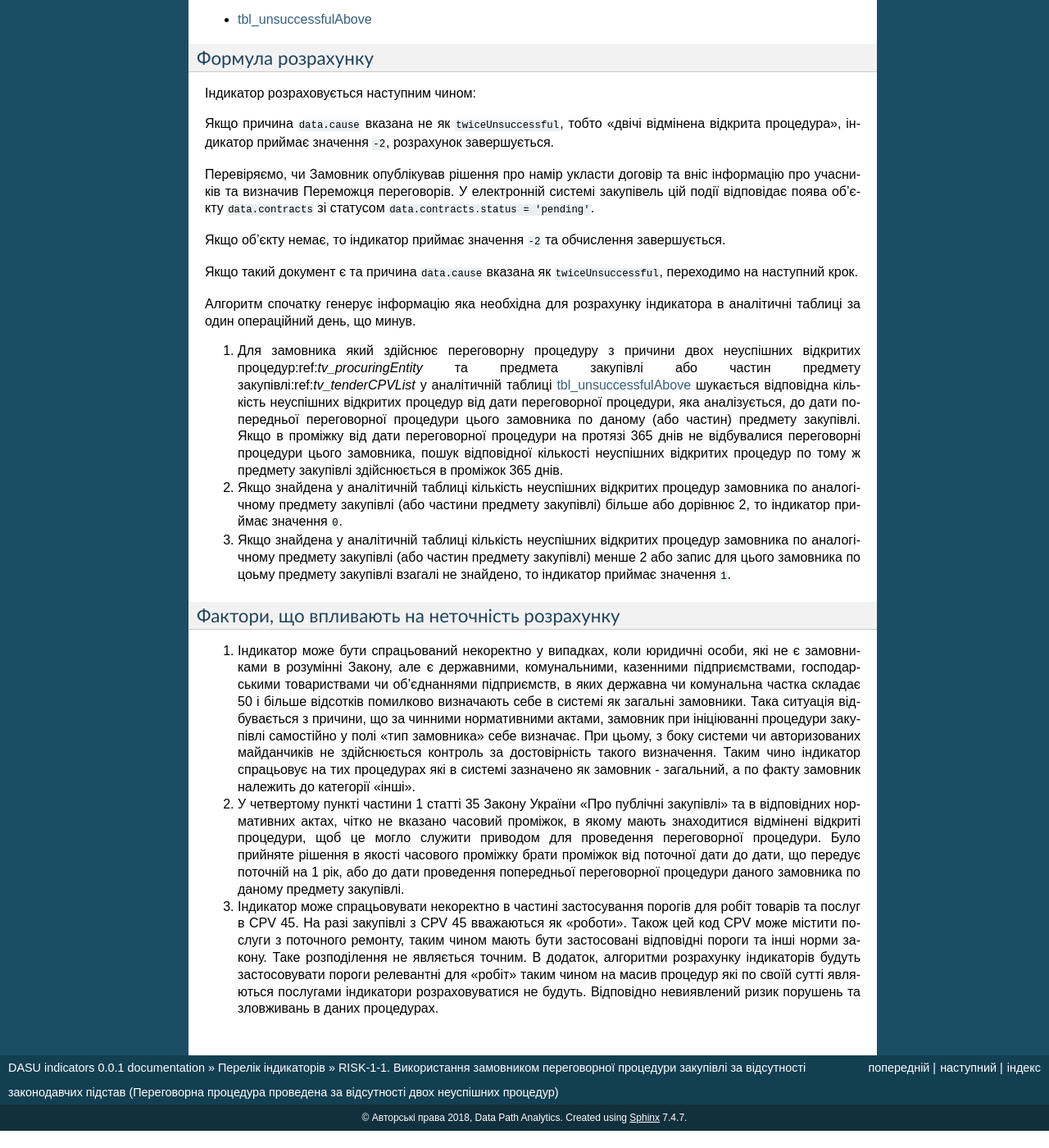
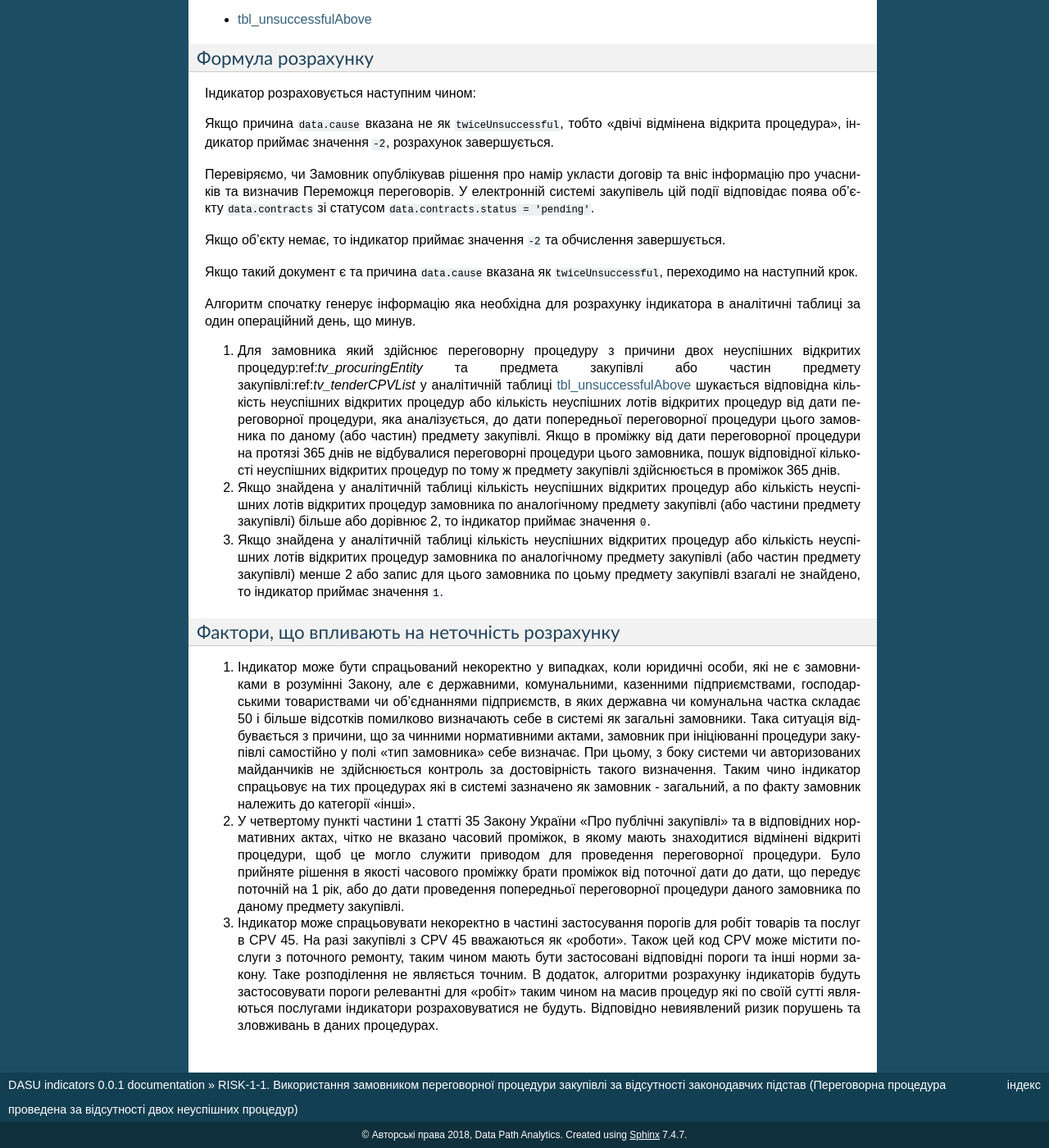
Before and after one commit to dbolshev/indicators-docs, a Sphinx documentation site: the page built from docs/RISK-1-1.rst, in a window 1280 px wide and 1400 px high, scrolled down 2438 px. Shown: the whole window at 82% size. Built offline with Sphinx 7.4.7, drawn with Linux system fonts in a browser that asks for light colours; pages that are not in the unit, such as notebooks, are missing from menus; before the commit the page ends 3817 px from its top, so only the background shows below that; some of the changed text lies outside the part shown.

Commit message:
Update and rename RISK1-1.rst to RISK-1-1.rst

```diff
--- a/docs/RISK1-1.rst
+++ b/docs/RISK-1-1.rst
@@ -125,11 +125,11 @@
 
 Алгоритм спочaтку генерує інформацію яка необхідна для розрахунку індикатора в аналітичні таблиці за один операційний день, що минув.
 
-1. Для замовника який здійснює переговорну процедуру з причини двох неуспішних відкритих процедур:ref:`tv_procuringEntity` та предмета закупівлі або частин предмету закупівлі:ref:`tv_tenderCPVList` у аналітичній таблиці :ref:`tbl_unsuccessfulAbove` шукається відповідна кількість неуспішних відкритих процедур від дати переговорної процедури, яка аналізується, до дати попередньої переговорної процедури цього замовника по даному (або частин) предмету закупівлі. Якщо в проміжку від дати переговорної процедури на протязі 365 днів не відбувалися переговорні процедури цього замовника, пошук відповідної кількості неуспішних відкритих процедур по тому ж предмету закупівлі здійснюється в проміжок 365 днів.
+1. Для замовника який здійснює переговорну процедуру з причини двох неуспішних відкритих процедур:ref:`tv_procuringEntity` та предмета закупівлі або частин предмету закупівлі:ref:`tv_tenderCPVList` у аналітичній таблиці :ref:`tbl_unsuccessfulAbove` шукається відповідна кількість неуспішних відкритих процедур або кількість неуспішних лотів відкритих процедур від дати переговорної процедури, яка аналізується, до дати попередньої переговорної процедури цього замовника по даному (або частин) предмету закупівлі. Якщо в проміжку від дати переговорної процедури на протязі 365 днів не відбувалися переговорні процедури цього замовника, пошук відповідної кількості неуспішних відкритих процедур по тому ж предмету закупівлі здійснюється в проміжок 365 днів.
 
-2. Якщо знайдена у аналітичній таблиці кількість неуспішних відкритих процедур замовника по аналогічному предмету закупівлі (або частини предмету закупівлі) більше або дорівнює 2, то індикатор приймає значення ``0``.
+2. Якщо знайдена у аналітичній таблиці кількість неуспішних відкритих процедур або кількість неуспішних лотів відкритих процедур замовника по аналогічному предмету закупівлі (або частини предмету закупівлі) більше або дорівнює 2, то індикатор приймає значення ``0``.
 
-3. Якщо знайдена у аналітичній таблиці кількість неуспішних відкритих процедур замовника по аналогічному предмету закупівлі (або частин предмету закупівлі) менше 2 або запис для цього замовника по цоьму предмету закупівлі взагалі не знайдено, то індикатор приймає значення ``1``.
+3. Якщо знайдена у аналітичній таблиці кількість неуспішних відкритих процедур або кількість неуспішних лотів відкритих процедур замовника по аналогічному предмету закупівлі (або частин предмету закупівлі) менше 2 або запис для цього замовника по цоьму предмету закупівлі взагалі не знайдено, то індикатор приймає значення ``1``.
 
 Фактори, що впливають на неточність розрахунку
 ==============================================
```
